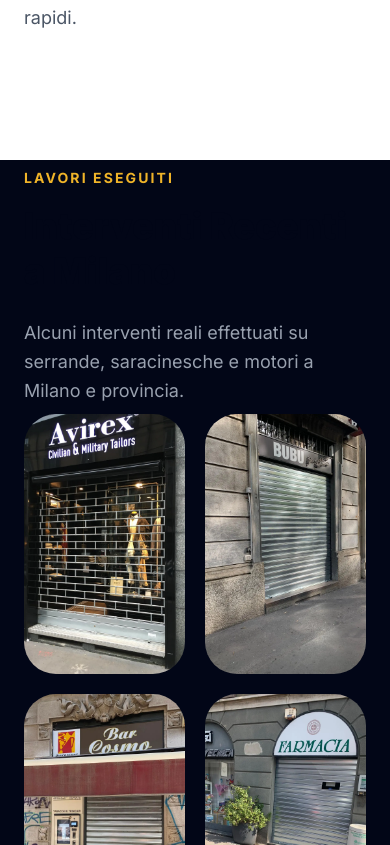
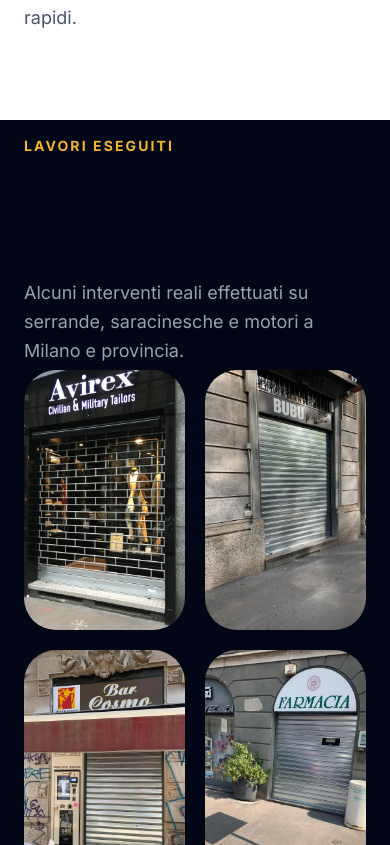
Before and after one commit to Simo-FI/abbinati-serrande, a Next.js app: page / in a window 390 px wide. Shown: the part 5286-6131 px from the top of the page. Built offline with nearby package versions, Linux system fonts and the light colour scheme.

Commit message:
Fix excessive mobile spacing between content sections

```diff
--- a/app/page.tsx
+++ b/app/page.tsx
@@ -661,7 +661,7 @@
 
       </div>
       {/* SEO CONTENT */}
-<section className="py-16 md:py-24 bg-white">
+<section className="pt-16 pb-6 md:py-24 bg-white">
 
   <div className="max-w-5xl mx-auto px-6">
 
@@ -702,12 +702,12 @@
 
 </section>
       {/* GALLERY */}
-<section className="pt-2 pb-12 md:py-24 bg-[#020617]">
+<section className="pt-4 pb-12 md:py-24 bg-[#020617]">
 
   <div className="max-w-7xl mx-auto px-6">
 
     {/* TITLE */}
-    <div className="max-w-3xl mb-2 md:mb-16">
+    <div className="max-w-3xl mb-1 md:mb-16">
 
       <p className="text-[#f0b429] font-bold uppercase tracking-[0.15em] mb-4 text-sm">
         Lavori Eseguiti
@@ -717,7 +717,7 @@
         Interventi Recenti a Milano
       </h2>
 
-      <p className="text-gray-400 text-lg leading-relaxed">
+      <p className="text-gray-400 text-lg leading-relaxed -mt-2">
         Alcuni interventi reali effettuati su serrande,
         saracinesche e motori a Milano e provincia.
       </p>
```
